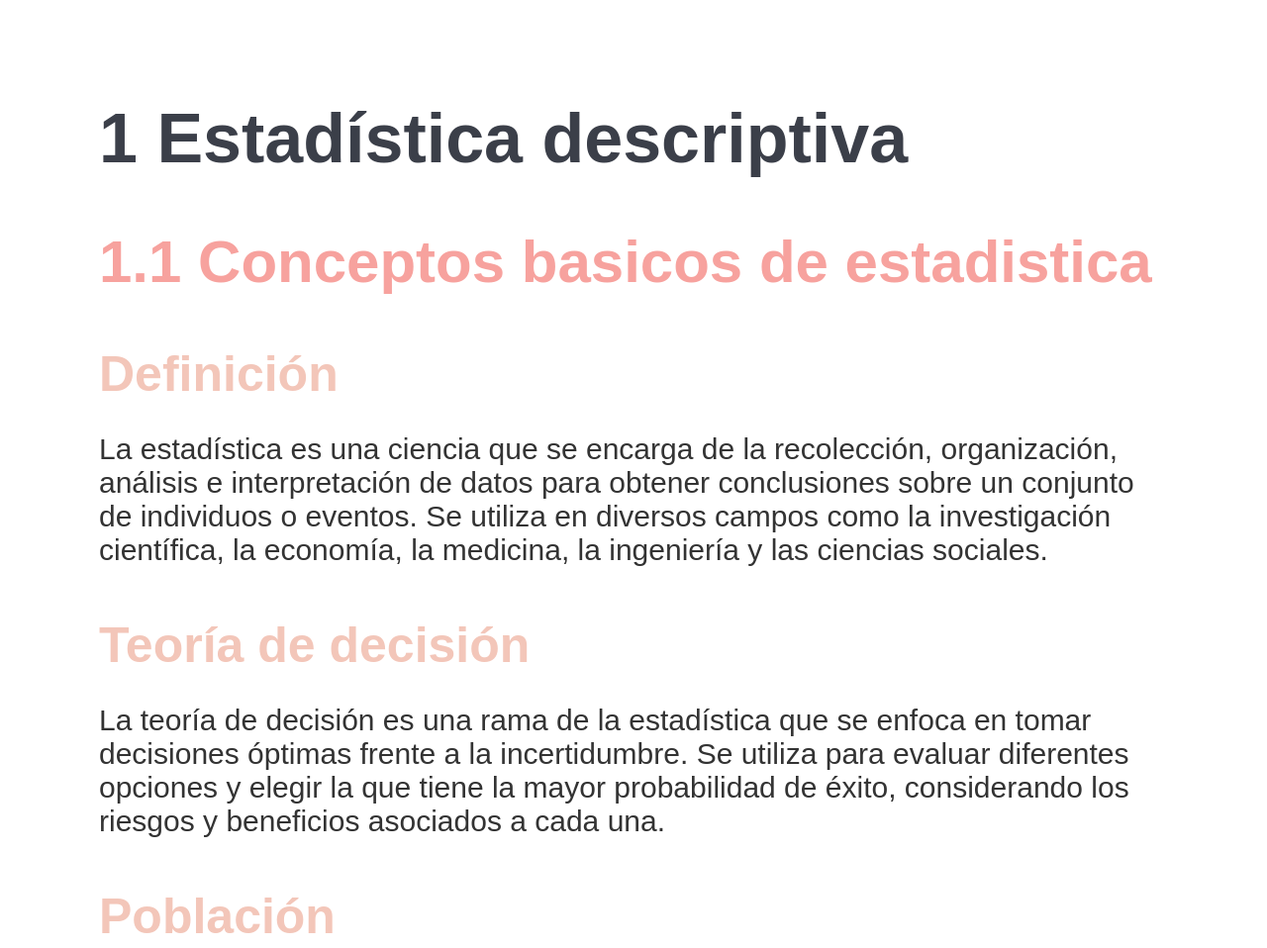
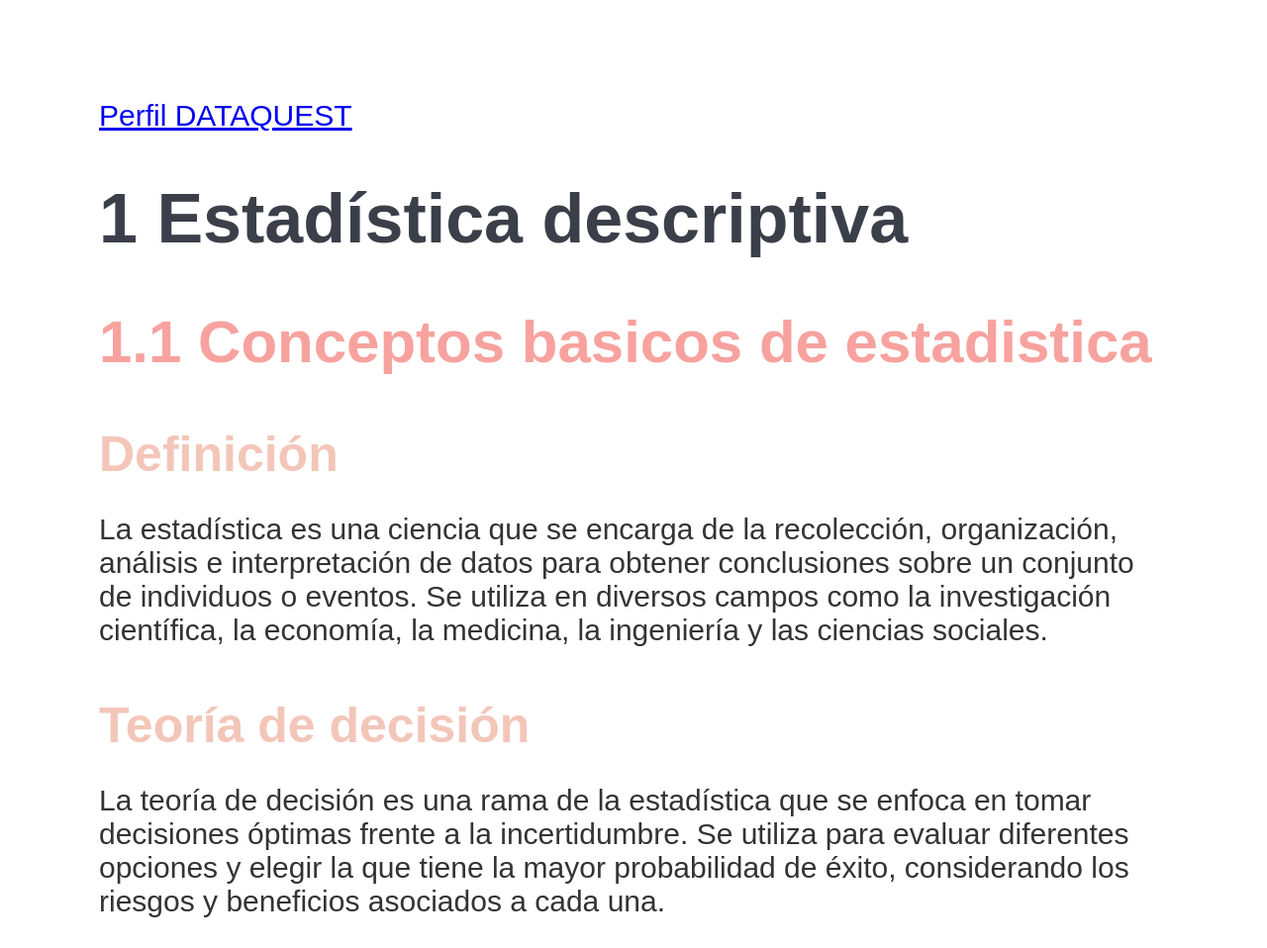
Before and after one commit to imac17itsoeh/TemarioPE, a plain HTML site: page index.html in a window 1280 px wide. Shown: the top 958 px of the page at 99% size. Drawn offline with nearby package versions, Linux system fonts and the light colour scheme.

Commit message:
Correcion
Signed-off-by: Valeria Soto Hernandez <230110118@itsoeh.edu.mx>

```diff
--- a/index.html
+++ b/index.html
@@ -9,6 +9,9 @@
     <title>Probabilidad y Estadística </title>
 </head>
 <body>
+ <a href="app.dataquest.io/profile/230110118">Perfil DATAQUEST</a>
+
+
     <h1>1 Estadística descriptiva</h1>
 
     <h2>1.1 Conceptos basicos de estadistica</h2>
```
